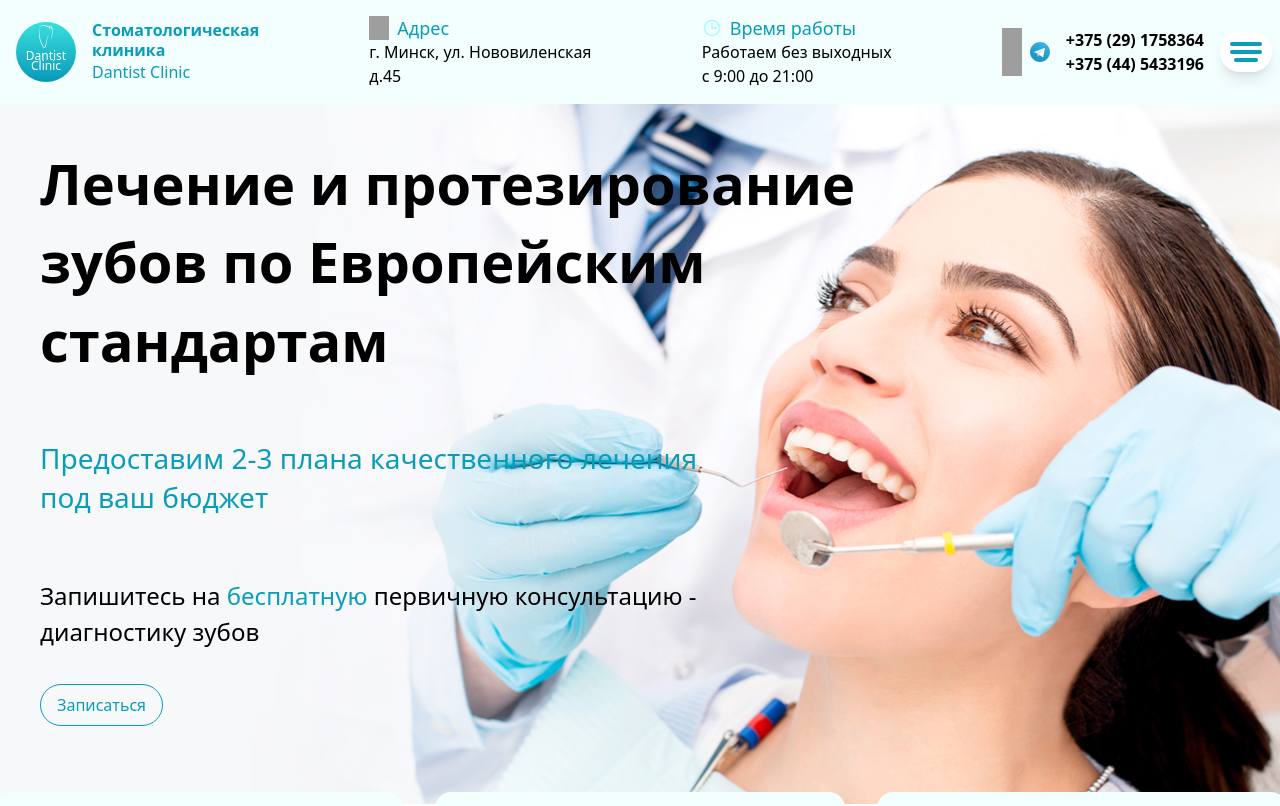
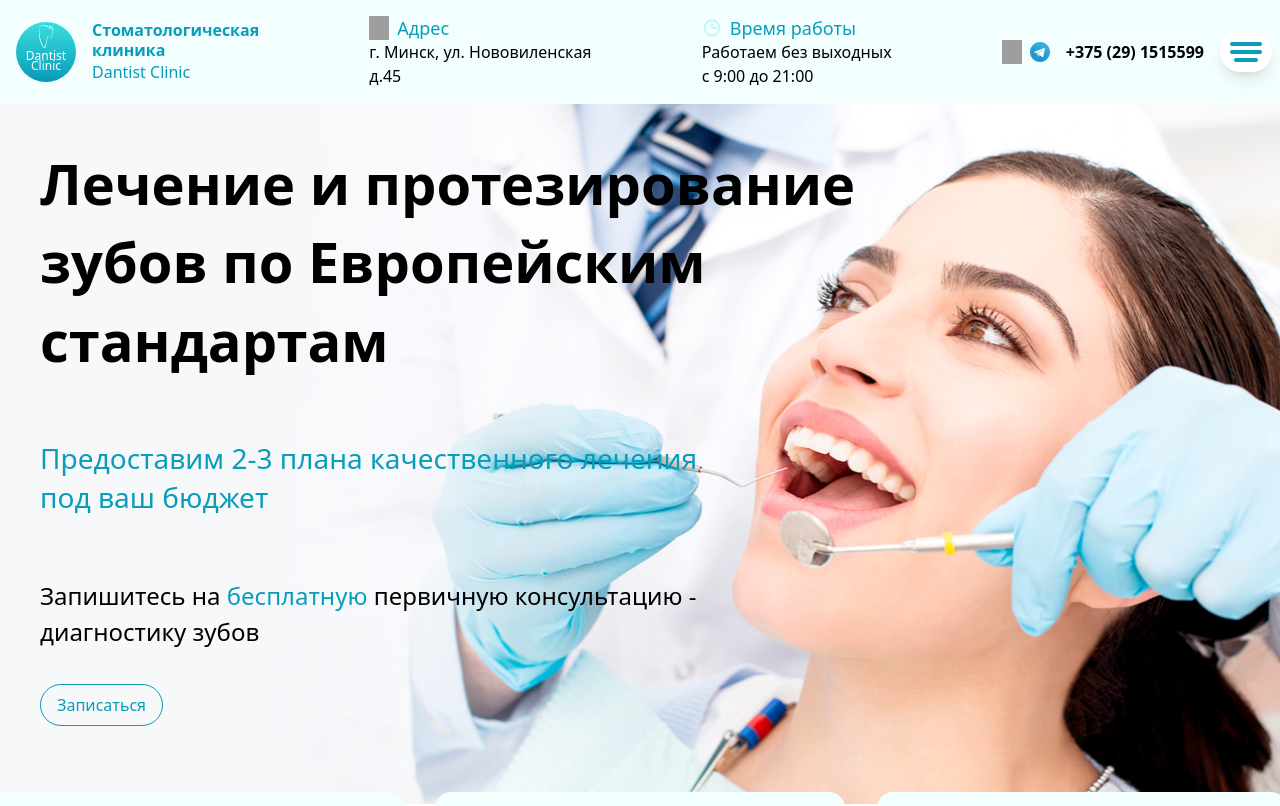
Before and after one commit to SergeyOstroukh/dantist, a Next.js app: page / in a window 1280 px wide. Shown: the top 806 px of the page. Built offline with nearby package versions, Linux system fonts and the light colour scheme; grey boxes are pictures that could not be loaded.

Commit message:
Update header.tsx

```diff
--- a/src/components/header.tsx
+++ b/src/components/header.tsx
@@ -56,11 +56,8 @@ const Header = () => {
             <Image src={Telegram} alt="Telegram" height={22} width={20} />
           </div>
           <div className="flex-col font-bold text-nowrap hidden lg:flex md:ml-4">
-            <a className="cursor-pointer" href="tel:+375445433196">
-              +375 (29) 1758364
-            </a>
-            <a className="cursor-pointer" href="tel:+375291758364">
-              +375 (44) 5433196
+            <a className="cursor-pointer" href="tel:+375291515599">
+              +375 (29) 1515599
             </a>
           </div>
         </div>
```
